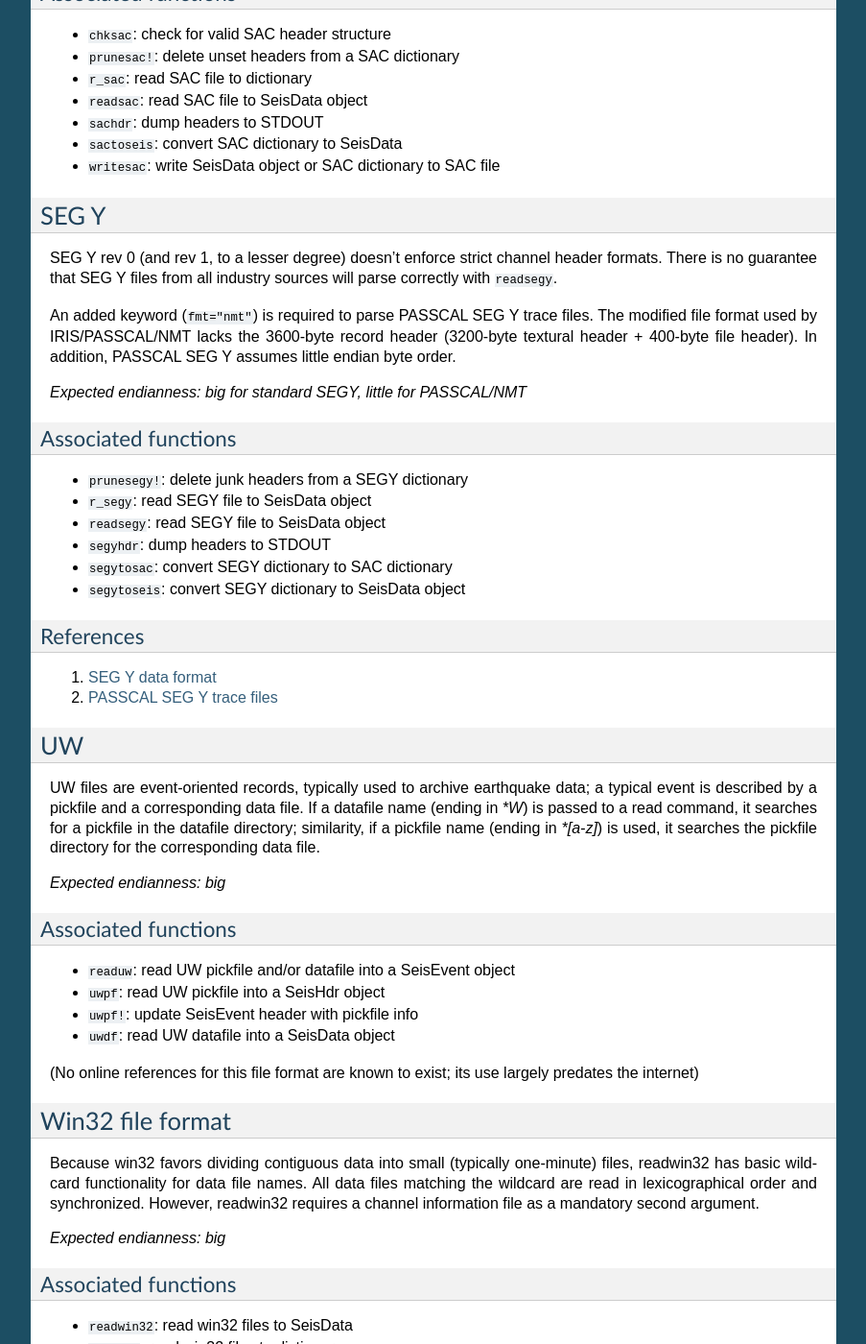
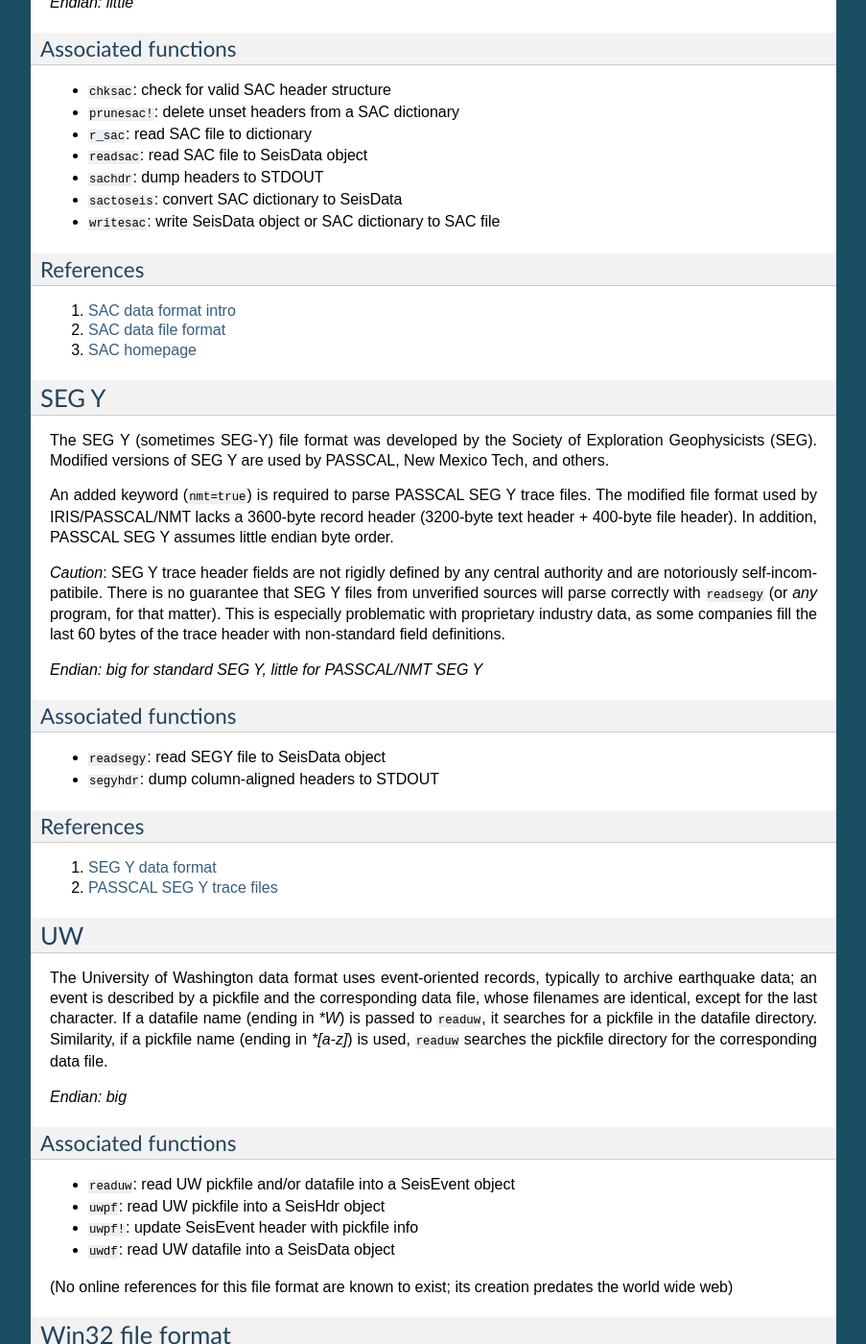
Before and after one commit to jpjones76/SeisIO.jl, a Sphinx documentation site: the page built from docs/src/fileformats.rst, in a window 1280 px wide and 1400 px high, scrolled down 853 px. Shown: the whole window at 96% size, without its empty margins (198-1101 px from the left). Built offline with Sphinx 7.4.7, drawn with Linux system fonts in a browser that asks for light colours; some of the changed text lies outside the part shown.

Commit message:
File format docs update
Former-commit-id: ee2fb189a1f345f8d88aef00f1dcb222c64557b2
Former-commit-id: 45a37823802a748d6c0be475e17d4f2507a9b7d2

```diff
--- a/docs/src/fileformats.rst
+++ b/docs/src/fileformats.rst
@@ -28,7 +28,7 @@
 =========
 The mini-SEED reader doesn't have a full range of data decoders yet. Currently supported data formats include Int16, Int32, Float, Double, Steim1, and Steim2. Future updates will add Int24, Steim3, and the various GEOSCOPE encodings.
 
-*Expected endianness: big*
+*Endian: big*
 
 
 Associated functions
@@ -43,7 +43,9 @@
 
 SAC
 ===
-*Expected endianness: little*
+SAC stands for Seismic Analysis Code. Among the most portable and intuitive seismic data formats, SAC was developed by Lawrence Livermore National Laboratory for use with the eponymous data processing application.
+
+*Endian: little*
 
 
 Associated functions
@@ -64,32 +66,33 @@
 * ``writesac``: write SeisData object or SAC dictionary to SAC file
 
 
+References
+----------
+#. `SAC data format intro <https://ds.iris.edu/ds/nodes/dmc/kb/questions/2/sac-file-format/>`_
+
+#. `SAC data file format <https://ds.iris.edu/files/sac-manual/manual/file_format.html>`_
+
+#. `SAC homepage <https://seiscode.iris.washington.edu/projects/sac>`_
 
 .. _segy:
 
 SEG Y
 =====
-SEG Y rev 0 (and rev 1, to a lesser degree) doesn't enforce strict channel header formats. There is no guarantee that SEG Y files from all industry sources will parse correctly with ``readsegy``.
+The SEG Y (sometimes SEG-Y) file format was developed by the Society of Exploration Geophysicists (SEG). Modified versions of SEG Y are used by PASSCAL, New Mexico Tech, and others.
 
-An added keyword (``fmt="nmt"``) is required to parse PASSCAL SEG Y trace files. The modified file format used by IRIS/PASSCAL/NMT lacks the 3600-byte record header (3200-byte textural header + 400-byte file header). In addition, PASSCAL SEG Y assumes little endian byte order.
+An added keyword (``nmt=true``) is required to parse PASSCAL SEG Y trace files. The modified file format used by IRIS/PASSCAL/NMT lacks a 3600-byte record header (3200-byte text header + 400-byte file header). In addition, PASSCAL SEG Y assumes little endian byte order.
 
-*Expected endianness: big for standard SEGY, little for PASSCAL/NMT*
+*Caution*: SEG Y trace header fields are not rigidly defined by any central authority and are notoriously self-incompatibile. There is no guarantee that SEG Y files from unverified sources will parse correctly with ``readsegy`` (or *any* program, for that matter). This is especially problematic with proprietary industry data, as some companies fill the last 60 bytes of the trace header with non-standard field definitions.
+
+*Endian: big for standard SEG Y, little for PASSCAL/NMT SEG Y*
 
 
 Associated functions
 --------------------
 
-* ``prunesegy!``: delete junk headers from a SEGY dictionary
-
-* ``r_segy``: read SEGY file to SeisData object
-
 * ``readsegy``: read SEGY file to SeisData object
 
-* ``segyhdr``: dump headers to STDOUT
-
-* ``segytosac``: convert SEGY dictionary to SAC dictionary
-
-* ``segytoseis``: convert SEGY dictionary to SeisData object
+* ``segyhdr``: dump column-aligned headers to STDOUT
 
 
 References
@@ -105,9 +108,9 @@
 
 UW
 ===
-UW files are event-oriented records, typically used to archive earthquake data; a typical event is described by a pickfile and a corresponding data file. If a datafile name (ending in `*W`) is passed to a read command, it searches for a pickfile in the datafile directory; similarity, if a pickfile name (ending in `*[a-z]`) is used, it searches the pickfile directory for the corresponding data file.
+The University of Washington data format uses event-oriented records, typically to archive earthquake data; an event is described by a pickfile and the corresponding data file, whose filenames are identical, except for the last character. If a datafile name (ending in `*W`) is passed to ``readuw``, it searches for a pickfile in the datafile directory. Similarity, if a pickfile name (ending in `*[a-z]`) is used, ``readuw`` searches the pickfile directory for the corresponding data file.
 
-*Expected endianness: big*
+*Endian: big*
 
 
 Associated functions
@@ -123,7 +126,7 @@
 * ``uwdf``: read UW datafile into a SeisData object
 
 
-(No online references for this file format are known to exist; its use largely predates the internet)
+(No online references for this file format are known to exist; its creation predates the world wide web)
 
 
 
@@ -131,9 +134,14 @@
 
 Win32 file format
 =================
-Because win32 favors dividing contiguous data into small (typically one-minute) files, readwin32 has basic wildcard functionality for data file names. All data files matching the wildcard are read in lexicographical order and synchronized. However, readwin32 requires a channel information file as a mandatory second argument.
+Win32 is the standard seismic data format of NIED (Japan). It is widely used in Japan, but rare elsewhere.
 
-*Expected endianness: big*
+*Endian: big*
+
+References
+----------
+
+#. `How to use the Hi-net data <http://www.hinet.bosai.go.jp/about_data/?LANG=en>`_
 
 
 Associated functions
@@ -141,14 +149,16 @@
 
 * ``readwin32``: read win32 files to SeisData
 
-* ``r_win32``: read win32 files to dictionary
-
-* ``win32toseis``: convert win32 dictionary to SeisData
+*Warnings*
+---------
+#. Although the Win32 data format is technically open, accessing documentation requires an NIED login, which is not available to the general public.
+#. Redistribution of Win32 files is prohibited.
+#. Win32 channel files are not synchronized among different network operators, leaving them prone to human error; non-NIED channel files supplied by NIED data requests may contain inconsistencies, particularly in instrument gains.
 
 
 Batch Read
 ==========
-The utility ``batch_read`` speeds up file read using parallel file read to shared arrays. The result is an order of magnitude speedup relative to reading files one at a time.
+The utility ``batch_read`` speeds up file read using parallel file read to shared arrays. The result is an order of magnitude speedup relative to reading files one at a time. Currently, SAC and SEG Y data formats work with ``batch_read``.
 
 
 Syntax
```
